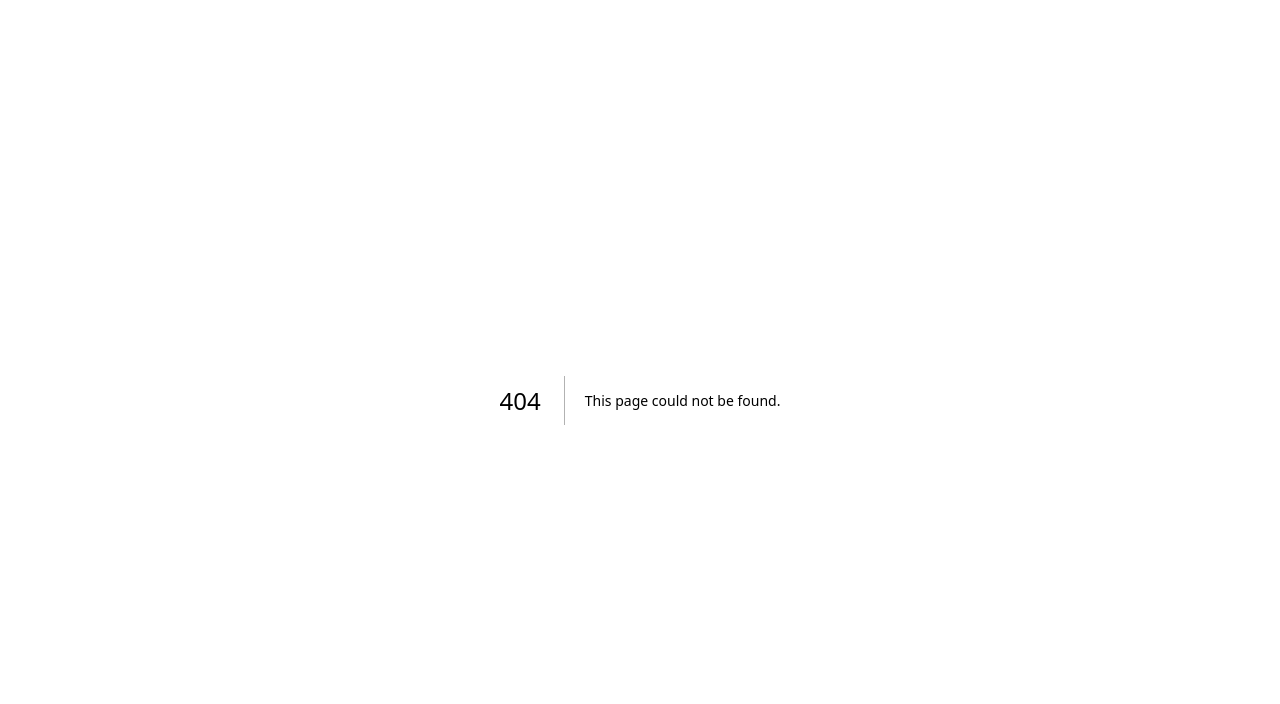
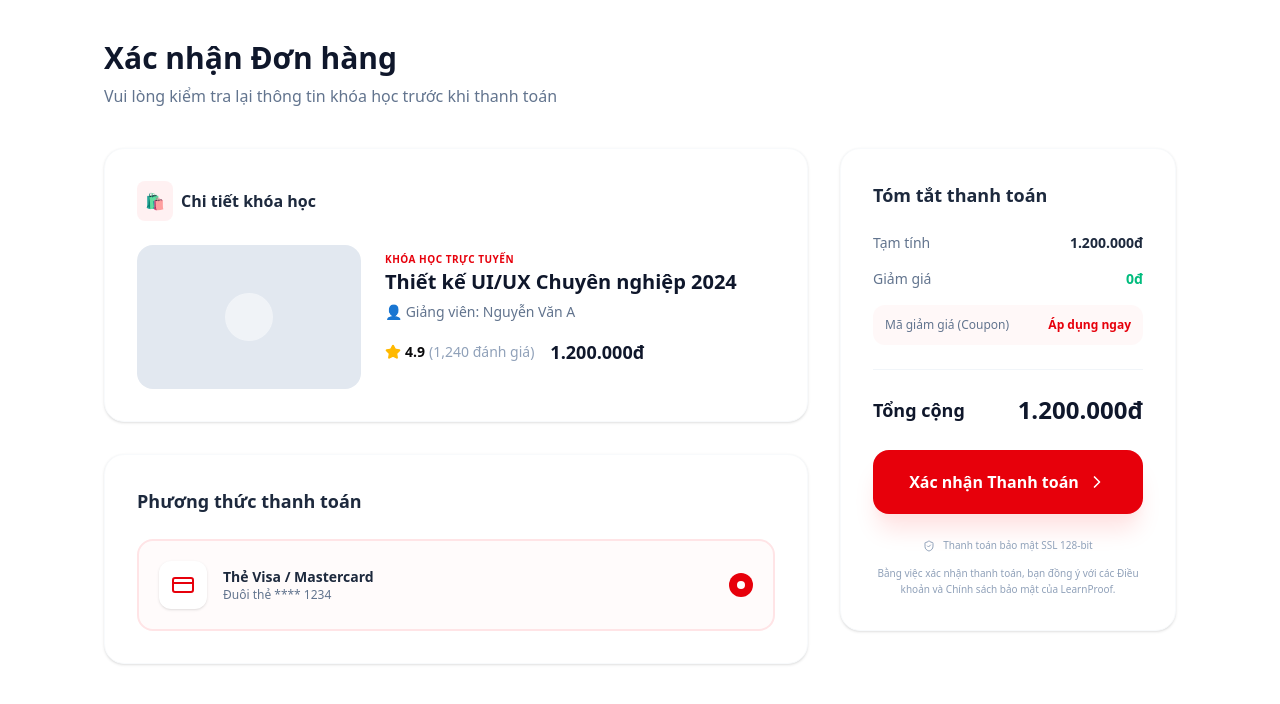
Before and after one commit to Edward205204/FE_Learn_Proof, a Next.js app: page /payment/confirm in a window 1280 px wide. Before the commit this address had no page. Shown: the top 704 px of the page. Built offline with nearby package versions, Linux system fonts and the light colour scheme.

Commit message:
feat: tao trang xac nhan don hang close #43

```diff
--- a/src/app/(leaner)/_utils/zod.ts
+++ b/src/app/(leaner)/_utils/zod.ts
@@ -8,3 +8,25 @@ export const heartbeatSchema = z.object({
 });
 
 export type HeartbeatValues = z.infer<typeof heartbeatSchema>;
+
+// 1. Schema cho việc áp dụng mã giảm giá
+export const couponSchema = z.object({
+    couponCode: z.string().min(1, "Vui lòng nhập mã giảm giá"),
+    courseId: z.string()
+});
+
+
+
+// 2. Schema cho xác nhận thanh toán cuối cùng
+export const orderConfirmationSchema = z.object({
+    courseId: z.string(),
+    paymentMethod: z.enum(['visa_mastercard', 'momo', 'vnpay'], {
+        message: "Vui lòng chọn phương thức thanh toán",
+    }),
+    totalAmount: z.number().positive(),
+    appliedCoupon: z.string().optional(),
+});
+
+// Xuất các Type để dùng cho TypeScript an toàn
+export type CouponValues = z.infer<typeof couponSchema>;
+export type OrderConfirmationValues = z.infer<typeof orderConfirmationSchema>;
--- /dev/null
+++ b/src/app/(leaner)/payment/confirm/page.tsx
@@ -0,0 +1,112 @@
+'use client'
+
+import { ChevronRight, CreditCard, Star, ShieldCheck } from 'lucide-react'
+
+export default function OrderConfirmationPage() {
+    return (
+        <div className="max-w-6xl mx-auto p-6 md:p-10">
+            {/* Tiêu đề trang */}
+            <div className="mb-10">
+                <h1 className="text-3xl font-bold text-slate-900">Xác nhận Đơn hàng</h1>
+                <p className="text-slate-500 mt-2">Vui lòng kiểm tra lại thông tin khóa học trước khi thanh toán</p>
+            </div>
+
+            <div className="grid grid-cols-1 lg:grid-cols-3 gap-8">
+                {/* CỘT TRÁI: Chi tiết & Phương thức */}
+                <div className="lg:col-span-2 space-y-8">
+
+                    {/* Section 1: Chi tiết khóa học */}
+                    <section className="bg-white rounded-3xl p-8 shadow-sm border border-slate-50">
+                        <h2 className="flex items-center gap-2 font-bold text-slate-800 mb-6">
+                            <span className="p-2 bg-rose-50 text-primary rounded-lg">🛍️</span>
+                            Chi tiết khóa học
+                        </h2>
+
+                        <div className="flex flex-col md:flex-row gap-6">
+                            <div className="w-full md:w-56 h-36 bg-slate-200 rounded-2xl flex items-center justify-center">
+                                {/* Placeholder cho ảnh khóa học */}
+                                <div className="w-12 h-12 bg-white rounded-full opacity-50" />
+                            </div>
+
+                            <div className="flex-1 space-y-2">
+                                <span className="text-[10px] font-bold text-primary uppercase tracking-wider">Khóa học trực tuyến</span>
+                                <h3 className="text-xl font-extrabold text-slate-900 leading-tight">
+                                    Thiết kế UI/UX Chuyên nghiệp 2024
+                                </h3>
+                                <p className="text-sm text-slate-500">👤 Giảng viên: Nguyễn Văn A</p>
+                                <div className="flex items-center gap-4 mt-4">
+                                    <div className="flex items-center gap-1 text-sm font-bold">
+                                        <Star className="w-4 h-4 fill-amber-400 text-amber-400" />
+                                        4.9 <span className="font-normal text-slate-400">(1,240 đánh giá)</span>
+                                    </div>
+                                    <span className="text-lg font-black text-slate-900">1.200.000đ</span>
+                                </div>
+                            </div>
+                        </div>
+                    </section>
+
+                    {/* Section 2: Phương thức thanh toán */}
+                    <section className="bg-white rounded-3xl p-8 shadow-sm border border-slate-50">
+                        <h2 className="font-bold text-slate-800 mb-6 text-lg">Phương thức thanh toán</h2>
+                        <div className="p-5 rounded-2xl border-2 border-rose-100 bg-rose-50/30 flex items-center justify-between">
+                            <div className="flex items-center gap-4">
+                                <div className="p-3 bg-white rounded-xl shadow-sm">
+                                    <CreditCard className="w-6 h-6 text-primary" />
+                                </div>
+                                <div>
+                                    <p className="text-sm font-bold text-slate-800">Thẻ Visa / Mastercard</p>
+                                    <p className="text-xs text-slate-500">Đuôi thẻ **** 1234</p>
+                                </div>
+                            </div>
+                            <div className="w-6 h-6 rounded-full bg-primary flex items-center justify-center">
+                                <div className="w-2 h-2 rounded-full bg-white" />
+                            </div>
+                        </div>
+                    </section>
+                </div>
+
+                {/* CỘT PHẢI: Tóm tắt thanh toán */}
+                <div className="lg:col-span-1">
+                    <div className="bg-white rounded-3xl p-8 shadow-sm border border-slate-50 sticky top-6">
+                        <h2 className="font-bold text-slate-800 mb-6 text-lg">Tóm tắt thanh toán</h2>
+
+                        <div className="space-y-4 pb-6 border-b border-slate-100">
+                            <div className="flex justify-between text-sm">
+                                <span className="text-slate-500">Tạm tính</span>
+                                <span className="font-bold text-slate-800">1.200.000đ</span>
+                            </div>
+                            <div className="flex justify-between text-sm">
+                                <span className="text-slate-500">Giảm giá</span>
+                                <span className="font-bold text-emerald-500">0đ</span>
+                            </div>
+                            <div className="flex justify-between items-center bg-rose-50/50 p-3 rounded-xl">
+                                <span className="text-xs text-slate-500">Mã giảm giá (Coupon)</span>
+                                <button className="text-xs font-bold text-primary hover:underline">Áp dụng ngay</button>
+                            </div>
+                        </div>
+
+                        <div className="py-6 flex justify-between items-center">
+                            <span className="text-lg font-bold text-slate-900">Tổng cộng</span>
+                            <span className="text-2xl font-black text-slate-900">1.200.000đ</span>
+                        </div>
+
+                        <button className="w-full bg-red-600 hover:bg-red-700 text-white py-5 rounded-2xl font-bold flex items-center justify-center gap-2 transition-all shadow-xl shadow-red-100 active:scale-[0.98]">
+                            Xác nhận Thanh toán
+                            <ChevronRight className="w-5 h-5" />
+                        </button>
+
+                        <div className="mt-6 space-y-3">
+                            <p className="flex items-center gap-2 text-[10px] text-slate-400 justify-center">
+                                <ShieldCheck className="w-3 h-3" />
+                                Thanh toán bảo mật SSL 128-bit
+                            </p>
+                            <p className="text-[10px] text-slate-400 text-center leading-relaxed">
+                                Bằng việc xác nhận thanh toán, bạn đồng ý với các Điều khoản và Chính sách bảo mật của LearnProof.
+                            </p>
+                        </div>
+                    </div>
+                </div>
+            </div>
+        </div>
+    )
+}
```
